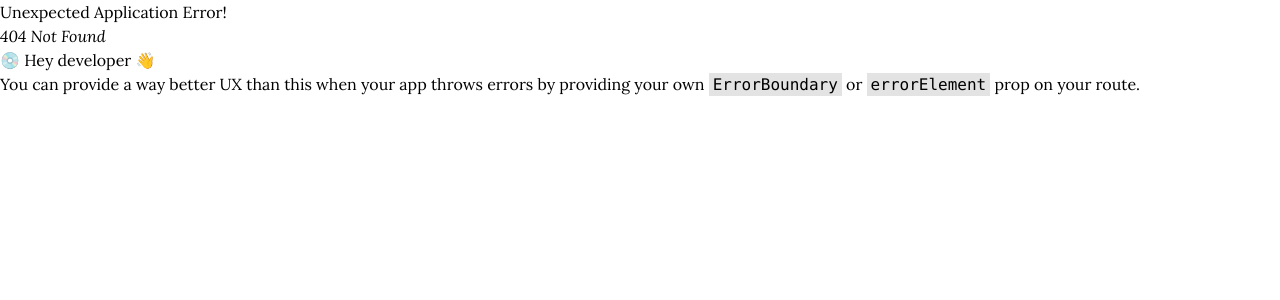
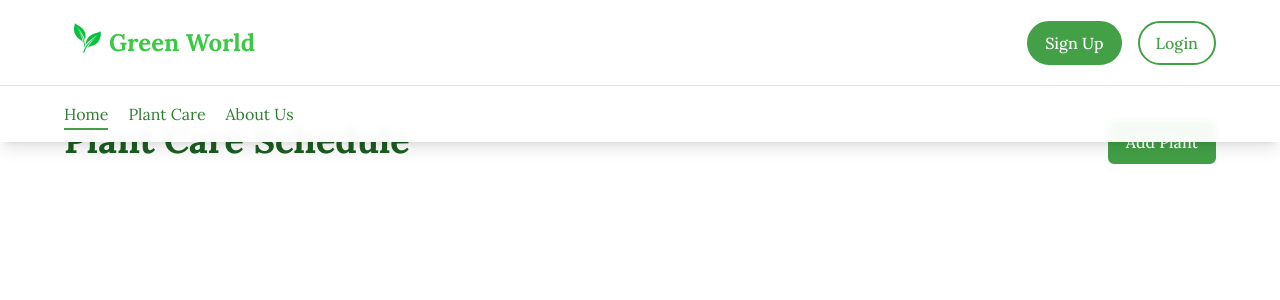
Before and after one commit to Green-World-Project/green-world-web, a React (Vite) app: page /plantcare in a window 1280 px wide. Before the commit this address had no page. Shown: the top 300 px of the page. Built offline with nearby package versions, Linux system fonts and the light colour scheme.

Commit message:
feat: add Plant Care page and configure route

```diff
--- a/src/App.tsx
+++ b/src/App.tsx
@@ -7,6 +7,7 @@ import Home from "./pages/Home/Home";
 import MasterLayout from "./layouts/MasterLayout";
 import SignUpForm from "./pages/AuthPages/SignUpForm";
 import { ToastContainer } from "react-toastify";
+import PlantCare from "./pages/PlantCare/PlantCare";
 
 const routes = createBrowserRouter([
   {
@@ -17,6 +18,10 @@ const routes = createBrowserRouter([
       {
         path: "/home",
         element: <Home />,
+      },
+      {
+        path: "/plantcare",
+        element: <PlantCare />,
       },
       {
         index: true, // Matches the default path "/"
--- /dev/null
+++ b/src/pages/PlantCare/PlantCare.tsx
@@ -0,0 +1,23 @@
+import { useState } from "react";
+import AddPlantForm from "../../shared/AddPlantForm";
+
+export default function PlantCare() {
+  const [isFormOpen, setIsFormOpen] = useState(false);
+  return (
+    <div className="container-custom px-[2rem] lg:px-[4rem]">
+      <div className="flex flex-row justify-between">
+        <h1 className="text-[#1b5e20] text-4xl font-bold">
+          Plant Care Schedule
+        </h1>
+        <button
+          className="text-center text-[1rem] cursor-pointer font-medium text-white border-[2px] border-[#43a047] bg-[#43a047] px-4 py-2
+          rounded-md transition-all hover:bg-[#2e7d32] hover:scale-105 hover:border-[#2e7d32]"
+          onClick={() => setIsFormOpen(!isFormOpen)}
+        >
+          Add Plant
+        </button>
+        <AddPlantForm isFormOpen={isFormOpen} setIsFormOpen={setIsFormOpen} />
+      </div>
+    </div>
+  );
+}
```
